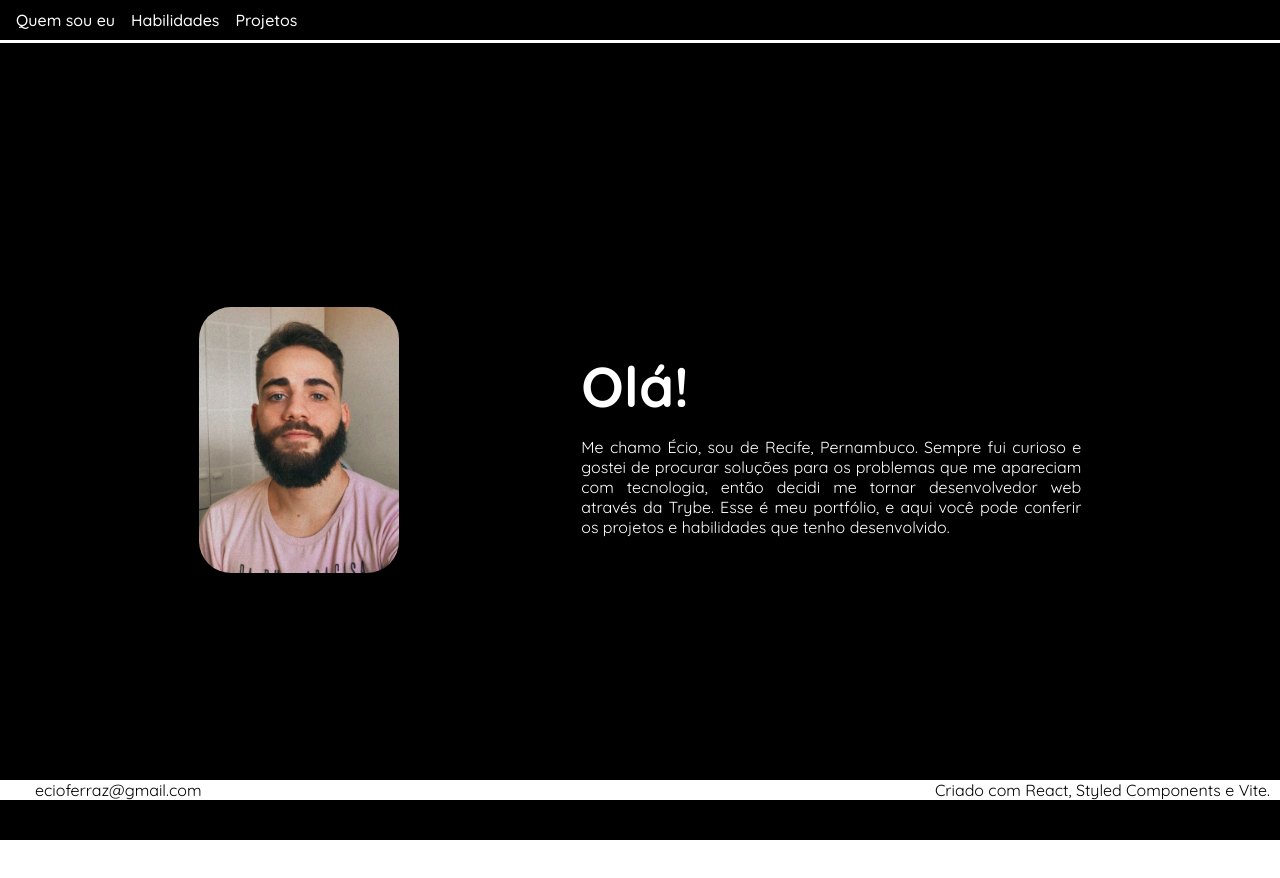
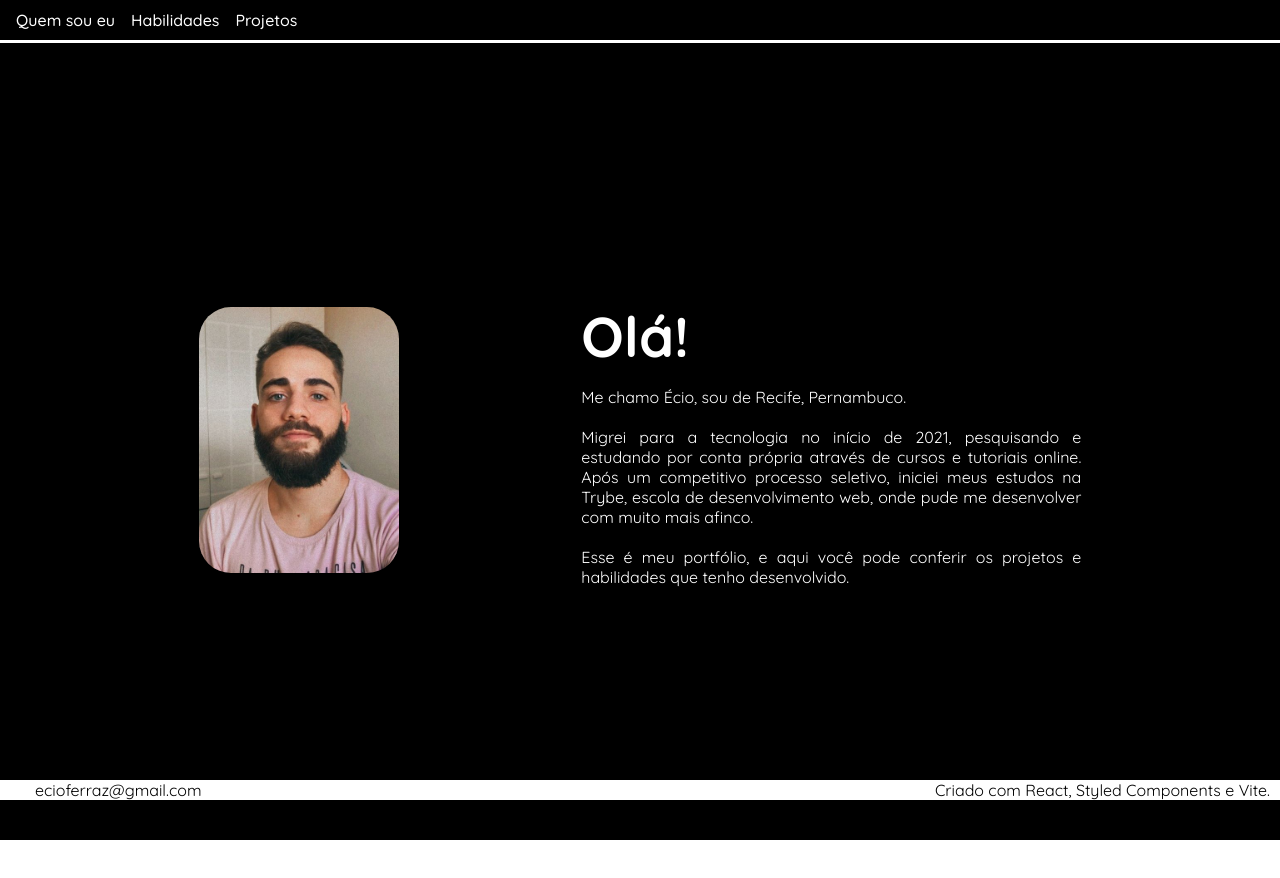
Before and after one commit to ecioferraz/ecioferraz.github.io, a React (Vite) app: page / in a window 1280 px wide. Shown: the top 878 px of the page. Built offline with nearby package versions, Linux system fonts and the light colour scheme; some icons are missing.

Commit message:
refactor: About description

```diff
--- a/src/templates/About/index.tsx
+++ b/src/templates/About/index.tsx
@@ -14,9 +14,16 @@ export default function About() {
           Olá! <HandPeace size={theme.font.sizes.xlarge} />
         </TextCard>
         <TextCard as="p" className="slideInRight" size="small">
-          Me chamo Écio, sou de Recife, Pernambuco. Sempre fui curioso e gostei
-          de procurar soluções para os problemas que me apareciam com
-          tecnologia, então decidi me tornar desenvolvedor web através da Trybe.
+          Me chamo Écio, sou de Recife, Pernambuco.
+          <br />
+          <br />
+          Migrei para a tecnologia no início de 2021, pesquisando e estudando
+          por conta própria através de cursos e tutoriais online. Após um
+          competitivo processo seletivo, iniciei meus estudos na Trybe, escola
+          de desenvolvimento web, onde pude me desenvolver com muito mais
+          afinco.
+          <br />
+          <br />
           Esse é meu portfólio, e aqui você pode conferir os projetos e
           habilidades que tenho desenvolvido.
         </TextCard>
```
